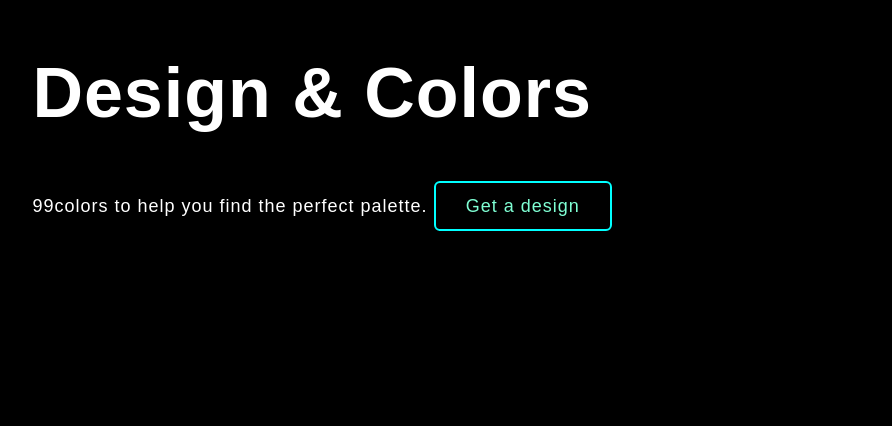
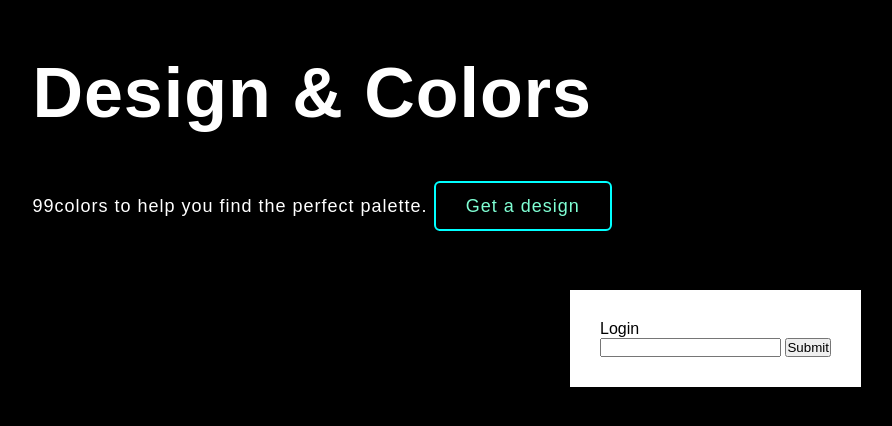
Before and after one commit to fraankrr/fahrschuletr, a plain HTML site: page index.html in a window 1280 px wide. Both pictures are taken after a click on the link "Get a design". Shown: the part 110-536 px from the top of the page, without its empty margins (70-962 px from the left). Drawn offline with Linux system fonts and the light colour scheme.

Commit message:
toggle modal form

```diff
--- a/index.html
+++ b/index.html
@@ -26,11 +26,17 @@
         <div class="text-box">
             <h1>Design & Colors</h1>
             <span>99colors to help you find the perfect palette.</span>
-            <a href="#" class="first-btn">Get a design</a>
+            <a id="popup-stricter" href="#" class="first-btn">Get a design</a>
         </div>
 
     </div>
-
+    <div id="modal" class="modal d-none">
+        Login
+        <form >
+            <input type="text" />
+            <button type="submit">Submit</button>
+        </form>
+    </div>
     <script src="index.js"></script>
 </body>
 </html>
--- a/index.js
+++ b/index.js
@@ -3,3 +3,9 @@ brand.addEventListener("click", function () {
     const nav = document.getElementById("nav")
     nav.classList.toggle("d-none")
 })
+
+const button = document.getElementById("popup-stricter")
+button.addEventListener("click", function () {
+    const modal = document.getElementById("modal")
+    modal.classList.toggle("d-none")
+})
--- a/style.css
+++ b/style.css
@@ -81,3 +81,12 @@ nav{
 .text-box a:hover{
     background: rgb(10, 10, 70);
 }
+
+
+.modal {
+    position: fixed;
+    top: 50%;
+    left:50%;
+    background: white;
+    padding: 30px;
+}
```
